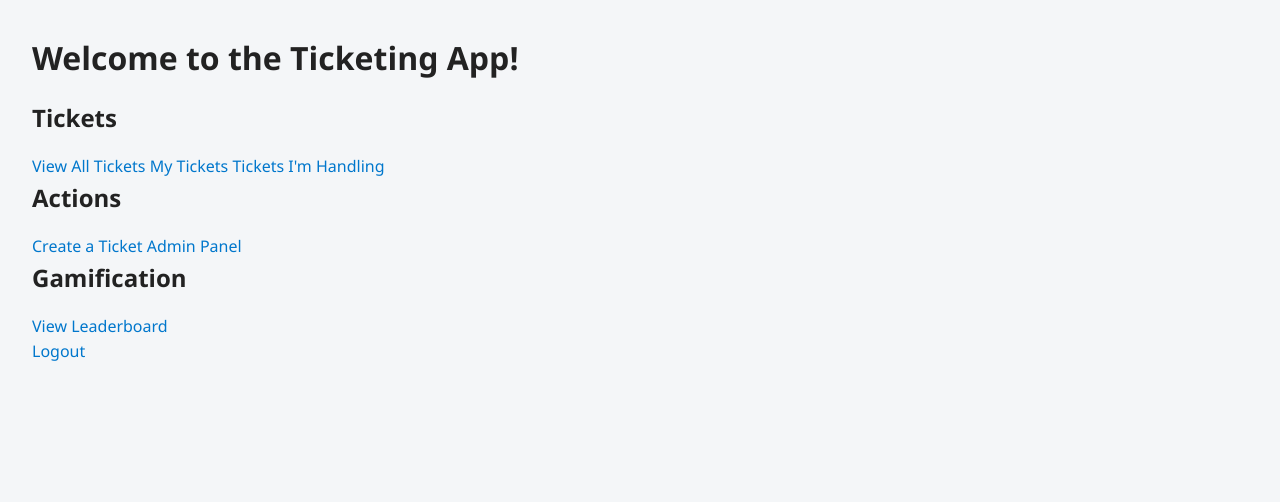
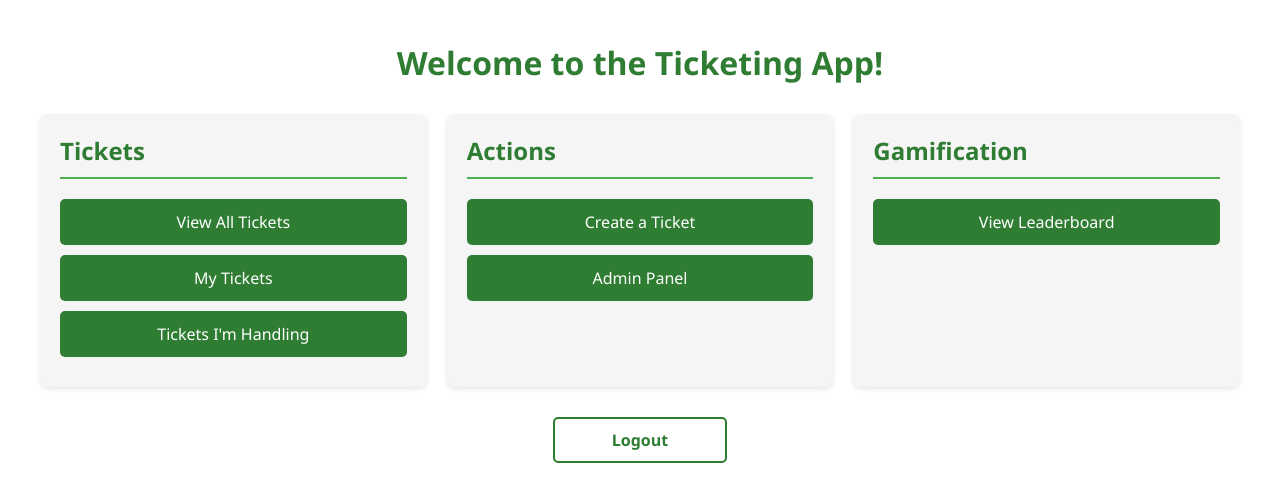
Before and after one commit to Oresti04/TicketingApp, a PHP site: page /frontend/dashboard.php in a window 1280 px wide. Shown: the top 502 px of the page. Run offline with PHP 8.4, Linux system fonts and the light colour scheme; the visitor is signed in with stand-in values (Sample User, id 1).

Commit message:
Updated styling for main dashboard

```diff
--- a/frontend/dashboard.php
+++ b/frontend/dashboard.php
@@ -7,14 +7,98 @@ if (!isset($_SESSION['user_id'])) {
 $role = $_SESSION['role'];
 ?>
 
-
 <!DOCTYPE html>
 <html lang="en">
 <head>
   <meta charset="UTF-8">
   <meta name="viewport" content="width=device-width, initial-scale=1.0">
-  <link rel="stylesheet" href="../assets/css/style.css">
   <title>Dashboard</title>
+  <style>
+    :root {
+      --primary-green: #2e7d32;
+      --light-green: #4caf50;
+      --dark-green: #1b5e20;
+      --white: #ffffff;
+      --light-gray: #f5f5f5;
+    }
+
+    body {
+      font-family: 'Segoe UI', Tahoma, Geneva, Verdana, sans-serif;
+      background-color: var(--white);
+      color: #333;
+      margin: 0;
+      padding: 20px;
+    }
+
+    h1 {
+      color: var(--primary-green);
+      text-align: center;
+      margin-bottom: 30px;
+    }
+
+    .card-container {
+      display: grid;
+      grid-template-columns: repeat(auto-fit, minmax(300px, 1fr));
+      gap: 20px;
+      max-width: 1200px;
+      margin: 0 auto 30px;
+    }
+
+    .card {
+      background-color: var(--light-gray);
+      border-radius: 8px;
+      padding: 20px;
+      box-shadow: 0 2px 5px rgba(0,0,0,0.1);
+      transition: transform 0.3s ease;
+    }
+
+    .card:hover {
+      transform: translateY(-5px);
+    }
+
+    .card h2 {
+      color: var(--primary-green);
+      border-bottom: 2px solid var(--light-green);
+      padding-bottom: 10px;
+      margin-top: 0;
+    }
+
+    .card a {
+      display: block;
+      background-color: var(--primary-green);
+      color: var(--white);
+      text-decoration: none;
+      padding: 12px;
+      margin: 10px 0;
+      border-radius: 5px;
+      text-align: center;
+      transition: background-color 0.3s;
+    }
+
+    .card a:hover {
+      background-color: var(--dark-green);
+    }
+
+    .logout-btn {
+      display: block;
+      width: 150px;
+      margin: 30px auto 0;
+      padding: 10px;
+      background-color: transparent;
+      color: var(--primary-green);
+      border: 2px solid var(--primary-green);
+      border-radius: 5px;
+      text-align: center;
+      text-decoration: none;
+      font-weight: bold;
+      transition: all 0.3s;
+    }
+
+    .logout-btn:hover {
+      background-color: var(--primary-green);
+      color: var(--white);
+    }
+  </style>
 </head>
 <body>
   <h1>Welcome to the Ticketing App!</h1>
@@ -41,6 +125,6 @@ $role = $_SESSION['role'];
       </div>
   </div>
 
-  <a href="../backend/logout.php">Logout</a>
+  <a href="../backend/logout.php" class="logout-btn">Logout</a>
 </body>
 </html>
```
